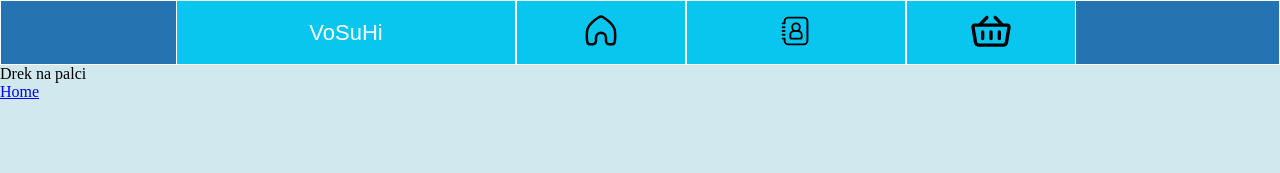
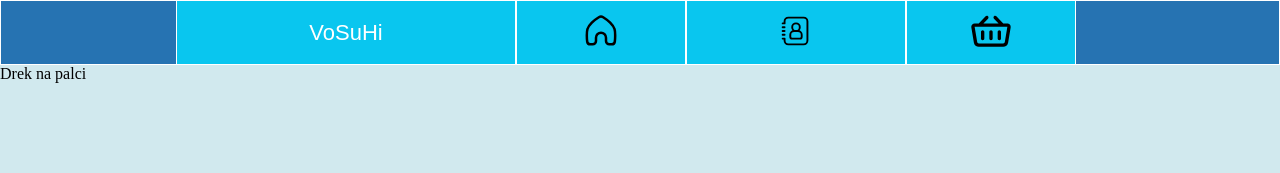
Before and after one commit to Voluharji/RPO-frontend, a React (Vite) app: page /#/ShopPage in a window 1280 px wide. Shown: the top 173 px of the page. Built offline with nearby package versions, Linux system fonts and the light colour scheme.

Commit message:
home v navbaru deluje

```diff
--- a/src/Components/NavBar.jsx
+++ b/src/Components/NavBar.jsx
@@ -2,6 +2,7 @@
 import contactlistSVG from './NavBarAssets/contacts-svgrepo-com.svg'
 import homeSVG from './NavBarAssets/home-1-svgrepo-com.svg'
 import './NavBar.css'
+import { Link } from 'react-router-dom'
 
 function NavBar(){
 
@@ -10,9 +11,13 @@
         <button className='nav-button' style={{ width: '340px' }}>
             <span className='nav-button-text'>VoSuHi</span>
         </button>
+
+        <Link to='/'>
         <button className='nav-button' style={{ width: '170px' }}>
         <img src={homeSVG} alt="Home Icon" width="40" height="40"/>
         </button>
+        </Link>
+
         <button className='nav-button' style={{ width: '220px' }}>
         <img src={contactlistSVG} alt="Contact list Icon" width="40" height="40"/>
         </button>
--- a/src/ShopPage/ShopPage.jsx
+++ b/src/ShopPage/ShopPage.jsx
@@ -6,7 +6,6 @@
         <div>
             <NavBar/>
             <p>Drek na palci</p>
-            <Link to="/">Home</Link>
         </div>
     );
 }
```
